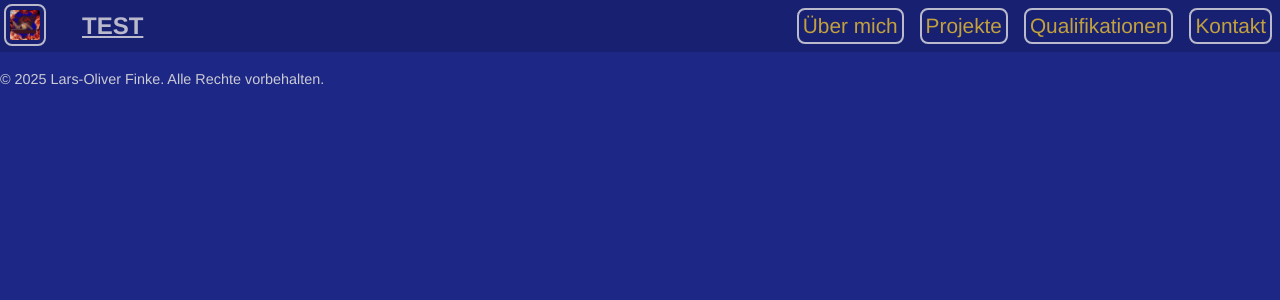
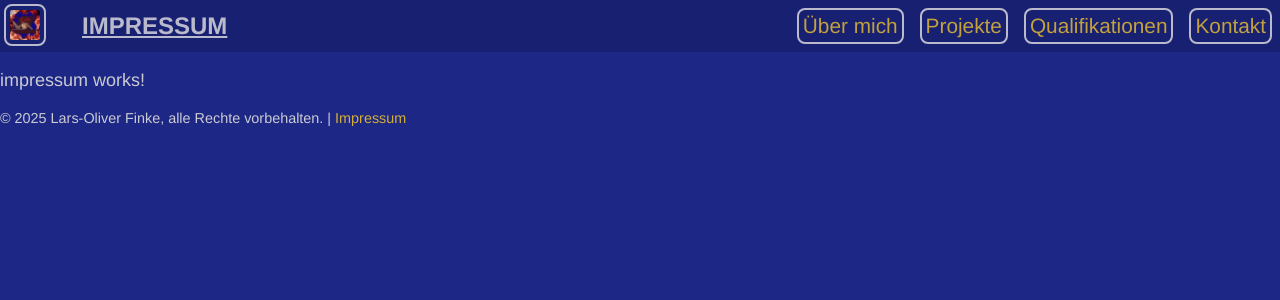
Before and after one commit to LarsOFinke/MyPortfolio, an Angular app in the folder frontend/: page /impressum in a window 1280 px wide. Before the commit this address led to /. Shown: the top 300 px of the page. Built offline with nearby package versions, Linux system fonts and the light colour scheme.

Commit message:
Added impressum-component and linked it in the footer

```diff
--- a/frontend/src/app/app.routes.ts
+++ b/frontend/src/app/app.routes.ts
@@ -3,10 +3,12 @@ import { AboutMeComponent } from './components/about-me/about-me.component';
 import { ProjectsComponent } from './components/projects/projects.component';
 import { ContactComponent } from './components/contact/contact.component';
 import { QualificationsComponent } from './components/qualifications/qualifications.component';
+import { ImpressumComponent } from './components/impressum/impressum.component';
 
 export const routes: Routes = [
   { path: '', component: AboutMeComponent },
   { path: 'projects', component: ProjectsComponent },
   { path: 'qualifications', component: QualificationsComponent },
   { path: 'contact', component: ContactComponent },
+  {path: 'impressum', component: ImpressumComponent}
 ];
--- a/frontend/src/app/components/footer/footer.component.css
+++ b/frontend/src/app/components/footer/footer.component.css
@@ -8,3 +8,7 @@ footer {
   background-color: var(--light-navy-blue);
   margin-top: 1.5%;
 }
+
+a {
+  font-size: 0.9rem;
+}
--- a/frontend/src/app/components/footer/footer.component.html
+++ b/frontend/src/app/components/footer/footer.component.html
@@ -1 +1,6 @@
-<footer>© 2025 Lars-Oliver Finke. Alle Rechte vorbehalten.</footer>
+<footer>
+  © 2025 Lars-Oliver Finke, alle Rechte vorbehalten. |
+  <a [routerLink]="['/impressum']" routerLinkActive="router-link-active"
+    >Impressum</a
+  >
+</footer>
--- a/frontend/src/app/components/footer/footer.component.ts
+++ b/frontend/src/app/components/footer/footer.component.ts
@@ -1,8 +1,9 @@
 import { Component } from '@angular/core';
+import { RouterLink } from '@angular/router';
 
 @Component({
   selector: 'app-footer',
-  imports: [],
+  imports: [RouterLink],
   templateUrl: './footer.component.html',
   styleUrl: './footer.component.css',
 })
--- /dev/null
+++ b/frontend/src/app/components/impressum/impressum.component.html
@@ -0,0 +1 @@
+<p>impressum works!</p>
```
Also changed, not shown: frontend/src/app/components/impressum/impressum.component.ts (added, +11 -0 lines), frontend/src/app/components/impressum/impressum.component.css (added).
